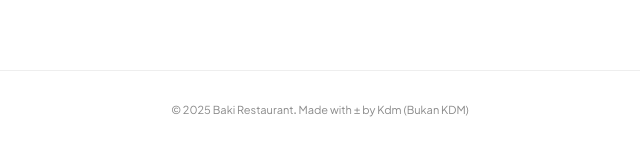
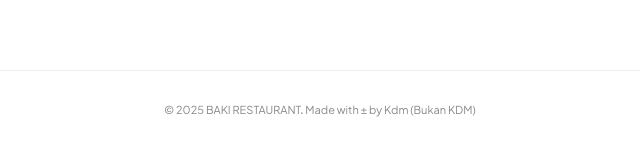
Before and after one commit to bakirestaurant/bakirestaurant.github.io, a plain HTML site: page gallery.html in a window 1280 px wide. Shown: the part 2618-2763 px from the top of the page, 320-960 px from the left. Drawn offline with Linux system fonts and the light colour scheme.

Commit message:
Update 0312251941

```diff
--- a/gallery.html
+++ b/gallery.html
@@ -138,7 +138,7 @@
                     </div>
                 </div>
             </div>
-            <div class="copyright">© 2025 Baki Restaurant. Made with ± by Kdm (Bukan KDM)</div>
+            <div class="copyright">© 2025 BAKI RESTAURANT. Made with ± by Kdm (Bukan KDM)</div>
         </div>
     </footer>
 
```
Also changed, not shown: index.html (+1 -1 lines), story.html (+1 -1 lines).
